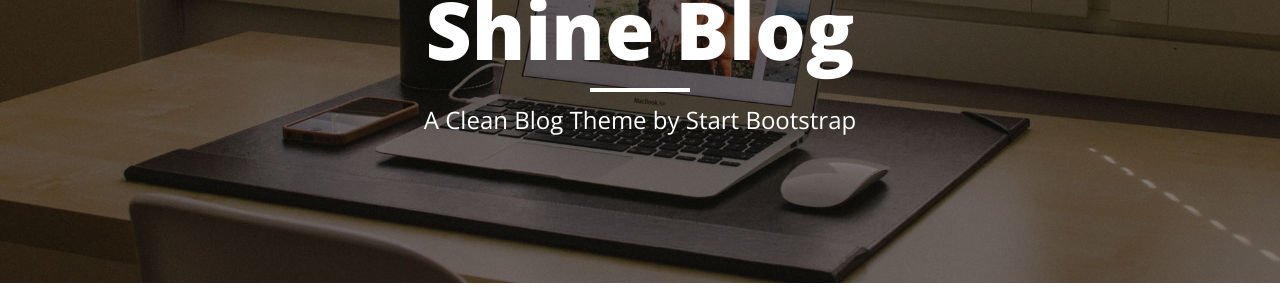
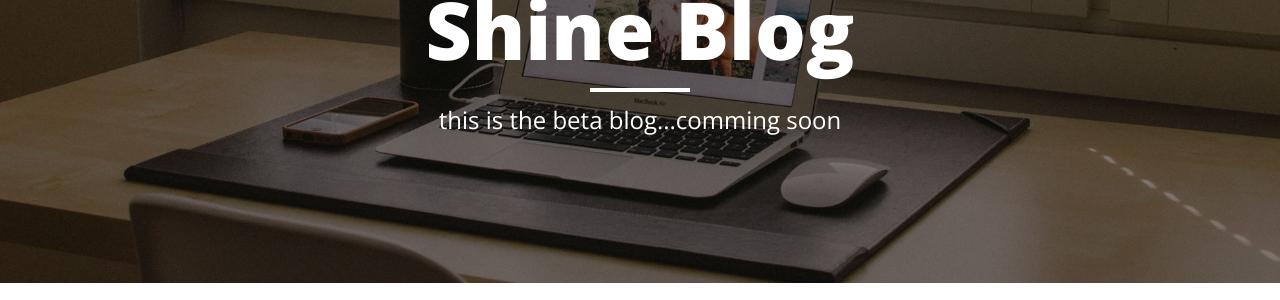
Before and after one commit to ryoostar/ryoostar.github.io, a Jekyll site: the page built from index.html, in a window 1280 px wide. Shown: the part 165-465 px from the top of the page. Built offline with Jekyll 4.4.1, drawn with Linux system fonts in a browser that asks for light colours; nearby versions of some CDN libraries; the list of posts is cut into pages by our own code.

Commit message:
change description

```diff
--- a/index.html
+++ b/index.html
@@ -1,6 +1,6 @@
 ---
 layout: page
-description: "A Clean Blog Theme by Start Bootstrap"
+description: "this is the beta blog...comming soon"
 ---
 
 {% for post in paginator.posts %}
```
